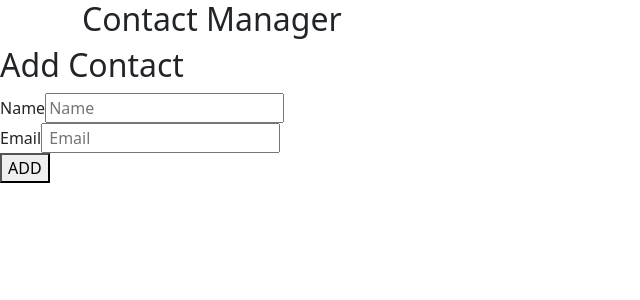
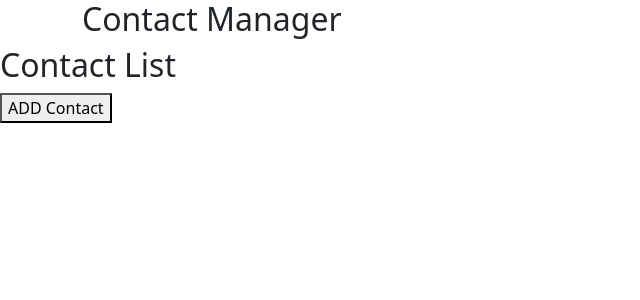
Before and after one commit to vishal1015/React-Contact-managment-app, a React (Create React App) app: page / in a window 1280 px wide. Shown: the top 300 px of the page, without its empty margins (0-640 px from the left). Built offline with nearby package versions, Linux system fonts and the light colour scheme.

Commit message:
adding contact and deleteing contact working find routing working done

```diff
--- a/src/components/Addcontact.js
+++ b/src/components/Addcontact.js
@@ -1,54 +1,119 @@
-import React from "react";
+import React, { useState } from "react";
+import { useNavigate } from "react-router-dom";
 
-//state in class component
-class Addcontact extends React.Component{
-    state = {
-        name:"",
-        email:""
-    }
-    add = (e) => {
-        e.preventDefault(); // i am using preventdefault because now want  to refresh the page
-        if (this.state.name === '' || this.state.email === '') {
+
+const Addcontact = ({ addcontactHandler }) => {
+  const navigate = useNavigate();
+
+  const [state, setState] = useState({
+    name: "",
+    email: ""
+  });
+
+  const add = (e) => {
+    e.preventDefault();
+
+    if (state.name === '' || state.email === '') {
       alert('All the fields are mandatory');
       return;
     }
-     this.props.addcontactHandler(this.state);
-     // Don't clear state values
-    this.setState({ name: '', email: '' });
+
+    addcontactHandler(state);
+
+    // Clear state values
+    setState({ name: '', email: '' });
+
+    // Navigate to the home route
+    navigate('/');
   };
-    render(){
-        return(
+
+  return (
     <div>
       <h2>Add Contact </h2>
-            <form onSubmit={this.add}>
+      <form onSubmit={add}>
         <div>
           <div>
-                      <lable htmlFor="name">Name</lable>
+            <label htmlFor="name">Name</label>
             <input
               type="text"
-                        name = "name"
+              name="name"
               placeholder="Name"
-                        value={this.state.name}
-                        onChange={(e)=>this.setState({name:e.target.value})}
+              value={state.name}
+              onChange={(e) => setState({ ...state, name: e.target.value })}
             />
           </div>
           <div>
-                      <lable htmlFor="email">Email</lable>
+            <label htmlFor="email">Email</label>
             <input
               type="email"
-                      name = "email"
-                      placeholder=" Email"
-                      value={this.state.email}
-                      onChange={(e)=>this.setState({email:e.target.value})}/>
+              name="email"
+              placeholder="Email"
+              value={state.email}
+              onChange={(e) => setState({ ...state, email: e.target.value })}
+            />
           </div>
           <button>ADD</button>
         </div>
       </form>
     </div>
   );
-    }
+};
 
-}
 export default Addcontact;
 
-// we can also make a class component but we have to to render first then return
+
+
+// import React from "react";
+
+// //state in class component
+// class Addcontact extends React.Component{
+//     state = {
+//         name:"",
+//         email:""
+//     }
+//     add = (e) => {
+//         e.preventDefault(); // i am using preventdefault because now want  to refresh the page
+//         if (this.state.name === '' || this.state.email === '') {
+//            alert('All the fields are mandatory');
+//         return;
+//     }
+//      this.props.addcontactHandler(this.state);
+//      // Don't clear state values
+//     this.setState({ name: '', email: '' });
+// };
+//     render(){
+//         return(
+//         <div>
+//             <h2>Add Contact </h2>
+//             <form onSubmit={this.add}>
+//                 <div>
+//                    <div>
+//                       <lable htmlFor="name">Name</lable>
+//                       <input
+//                         type="text"
+//                         name = "name"
+//                         placeholder="Name"
+//                         value={this.state.name}
+//                         onChange={(e)=>this.setState({name:e.target.value})}
+//                         />
+//                    </div>
+//                    <div>
+//                       <lable htmlFor="email">Email</lable>
+//                       <input
+//                       type="email"
+//                       name = "email"
+//                       placeholder=" Email"
+//                       value={this.state.email}
+//                       onChange={(e)=>this.setState({email:e.target.value})}/>
+//                     </div>
+//                     <button>ADD</button>
+//                 </div>
+//             </form>
+//         </div>
+//         );
+//     }
+
+// }
+// export default Addcontact;
+
+// // we can also make a class component but we have to to render first then return
--- a/src/components/App.js
+++ b/src/components/App.js
@@ -1,46 +1,74 @@
-import React ,{useState,useEffect} from "react";
-import { v4 as uuidv4 } from 'uuid';
-// import { BrowserRouter as Router, Switch ,Route, Routes } from "react-router-dom";
+import React, { useState, useEffect } from "react";
+import { v4 as uuidv4 } from "uuid";
+import {
+  BrowserRouter as Router,
+  Route,
+  Routes,
+} from "react-router-dom";
 import Header from "./Header";
 import Addcontact from "./Addcontact";
-import ContactList from "./ContactList"
-import './App.css';
+import ContactList from "./ContactList";
+import ContactDetail from "./ContactDetail";
+import "./App.css";
 function App() {
-const LOCAL_STORAGE_KEY = "contacts";// key for using local storage
+  const LOCAL_STORAGE_KEY = "contacts"; // key for using local storage
   // render a list in react
   //state in functional component by using hooks
-  const [contacts, setContacts]=useState([]);
-  const  addcontactHandler = (contact)=> {
+  const [contacts, setContacts] = useState([]);
+  const addcontactHandler = (contact) => {
     //   console.log(contact);
     // setContacts( [...contacts,{ id:uuidv4(), ...contact}] )
     const newContact = { id: uuidv4(), ...contact };
     console.log("New Contact:", newContact);
-   setContacts([...contacts, newContact]);
+    setContacts([...contacts, newContact]);
   };
-  const removeContactHandler =(id)=>{
-    console.log("id of elements :",id);
-      const newContactList = contacts.filter((contact)=>{
-        return (contact.id !==id);
-      })
-      setContacts(newContactList);
-    };
-  useEffect( ()=>{
+  const removeContactHandler = (id) => {
+    console.log("id of elements :", id);
+
+    const newContactList = contacts.filter((contact) => {
+      return contact.id !== id;
+    });
+    setContacts(newContactList);
+  };
+  useEffect(() => {
     // console.log("Fetching data from local storage...");
-     const retrivecontacts =  JSON.parse(localStorage.getItem(LOCAL_STORAGE_KEY));
+    const retrivecontacts = JSON.parse(localStorage.getItem(LOCAL_STORAGE_KEY));
     //  console.log("Retrieved data:", retrivecontacts);
-     if(retrivecontacts)setContacts(retrivecontacts);
-  },[]);
+    if (retrivecontacts) setContacts(retrivecontacts);
+  }, []);
   // // wheneverv value changes done useEffect is use to render component agian
-  useEffect(()=>{
-     if(contacts.length)localStorage.setItem(LOCAL_STORAGE_KEY, JSON.stringify(contacts));
-  },[contacts]);
+  useEffect(() => {
+    if (contacts.length)
+      localStorage.setItem(LOCAL_STORAGE_KEY, JSON.stringify(contacts));
+  }, [contacts]);
 
   return (
-    <div >
-      <Header />
-      <Addcontact  addcontactHandler={addcontactHandler} />
-      <ContactList  contacts={contacts} getContactId={removeContactHandler} />
+    <div>
+      <Router>
+        <Header />
+        <Routes>
+          <Route
+            path="/"
+            element={
+              <ContactList
+                contacts={contacts}
+                getContactId={removeContactHandler}
+              />
+            }
+          />
+          <Route
+            path="/add"
+            element={<Addcontact addcontactHandler={addcontactHandler} />}
+          />
+          <Route path="/contact/:id" element={<ContactDetail />} />
+          {/* one way to pass props in a routed componet making a function ,render i also see but i am using element (to understand react lifecycle is very important ) */}
+          {/* <Addcontact  addcontactHandler={addcontactHandler} /> */}
+          {/* <ContactList  contacts={contacts} getContactId={removeContactHandler} /> */}
+        </Routes>
+      </Router>
     </div>
   );
 }
 export default App;
+
+//Programmatically Route
--- /dev/null
+++ b/src/components/ContactDetail.js
@@ -0,0 +1,32 @@
+import React from "react";
+import 'font-awesome/css/font-awesome.min.css';
+import { useLocation } from "react-router-dom";
+import { useNavigate } from 'react-router-dom';
+// not able to import the images
+import userphoto from "../images/user.png"
+const ContactDetail= ()=>{
+    const navigate = useNavigate();
+    const location = useLocation();
+    // const receiveddata= location.state;
+   const {name,email} = location.state;
+    // console.log(receiveddata);
+    // console.log(receiveddata.name);
+    // console.log(props);
+    return (
+       <>
+       <div>
+           <div>
+            <div>
+                <img src={userphoto} alt="user" style={{width:'50px',height:'50px'}}></img>
+                <div>
+                    <div>{name}</div>
+                    <div>{email}</div>
+                </div>
+            </div>
+            <div><button onClick={()=>{navigate('/');}}>Back to contact list </button></div>
+           </div>
+       </div>
+       </>
+    )
+}
+export default ContactDetail;
--- a/src/components/ContactList.js
+++ b/src/components/ContactList.js
@@ -1,27 +1,36 @@
-import React  from "react";
+import React from "react";
+import { Link } from "react-router-dom";
 import ContactCard from "./contactCard";
 //access props
-const ContactList = (props)=>{
+const ContactList = (props) => {
   console.log(props);
-    const deletContactHandler =(id)=>{
+  const deletContactHandler = (id) => {
     props.getContactId(id);
-    }
-    const renderCotactList = props.contacts.map((contact)=>
-    {
+  };
+  // const contacts =[{
+  //     id:"1",
+  //     "name":"vishal",
+  //     "email":"abc@gmail.com"
+  // }]
+  const renderCotactList = props.contacts.map((contact) => {
     return (
       <div>
         <ContactCard
           contact={contact}
           clickHandler={deletContactHandler}
-                key = {contact.id}/>
+          key={contact.id}
+        />
       </div>
-        )
-    })
+    );
+  });
   return (
     <div>
+      <h2>Contact List </h2>
+      <Link to="/add">
+        <button>ADD Contact</button>
+      </Link>
       {renderCotactList}
     </div>
-    )
-
-}
+  );
+};
 export default ContactList;
--- a/src/components/contactCard.js
+++ b/src/components/contactCard.js
@@ -1,18 +1,25 @@
 import React from "react";
+import { Link ,useNavigate} from "react-router-dom";
 import 'font-awesome/css/font-awesome.min.css';
 // not able to import the images
-// import user.png from "../images/user.png"
+import userphoto from "../images/user.png"
 const ContactCard= (props)=>{
     const {id,name, email} = props.contact// array destructing
+    const navigate = useNavigate();
+    const handleClick =()=>{
+        navigate(`/contact/${id}`, {state:props.contact});
+    };
     return(
         // <div > <img className="u" src={user} alt ="user"/></div>
-         <div>
+            <div>
                 <div>
-                    <div>{name}</div>
-                    <div>{email}</div>
+                    <img src={userphoto} alt=""style={{width:'50px',height:'50px'}} />
+                    <div onClick={handleClick}>{name}</div>
+                    <div onClick={handleClick}>{email}</div>
+
                     <i className="fa-solid fa-trash"
-                        style={{ color:"red",merginTop: "7px"}}
-                        onClick={()=>props.clickHandler(id) }
+                        style={{ color:"red", merginTop:"7px"}}
+                        onClick={()=>props.clickHandler(id)}
                     ></i>
                 </div>
             </div>
```
Lines whose indentation alone changed are shown as unchanged.
